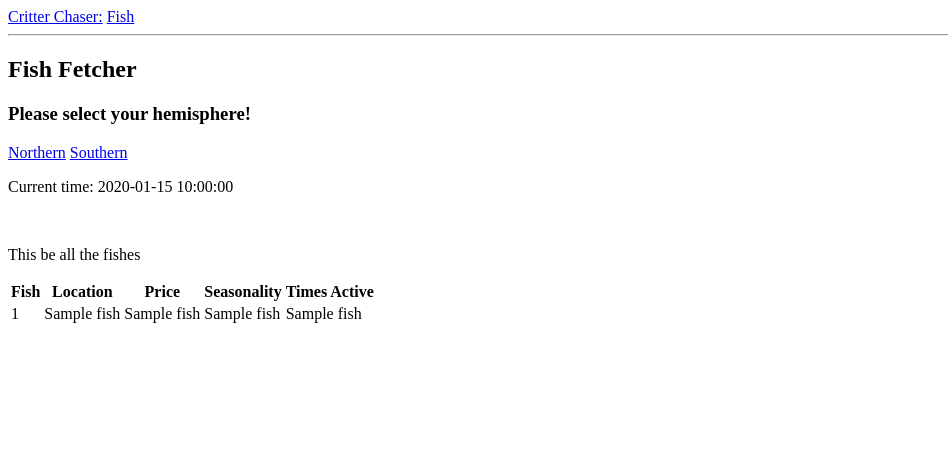
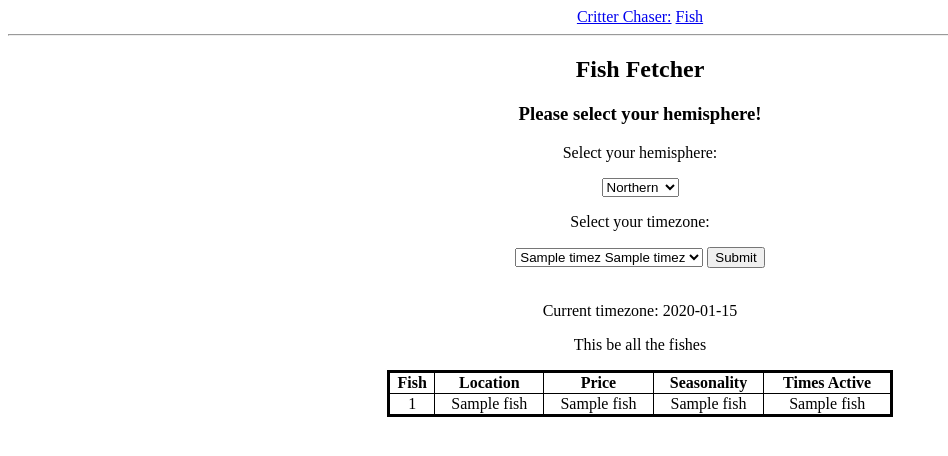
Before and after one commit to jonathanfeng/new_horizons, a Flask app: template app/templates/fish-n.html in a window 1280 px wide. Shown: the top 456 px of the page, without its empty margins (0-948 px from the left). Run offline with Flask 2, Linux system fonts and the light colour scheme; the template is opened without the code that fills it: most values are stand-ins (such as "Sample title", 1, 10 or a date in 2020).

Commit message:
major upgrades

```diff
--- a/app/routes.py
+++ b/app/routes.py
@@ -1,9 +1,12 @@
-from flask import render_template
+from flask import render_template, request
 from app import app
 from app.bin.find_fish import main as fishes
+from app.bin.get_tz import get_timezones
+import pytz
 
 from datetime import datetime
 
+tz = ''
 
 @app.route('/')
 @app.route('/index')
@@ -12,15 +15,14 @@ def index():
 
 @app.route('/fish')
 def fish():
-    return render_template('fish.html')
+    return render_template('fish.html', timezones = get_timezones())
 
-@app.route('/fish/n')
-def fish_n():
-    fish_list = fishes('n')
-    current_time = datetime.now()
-    return render_template('fish-n.html', fish_list=fish_list, current_time=current_time)
-
-@app.route('/fish/s')
-def fish_s():
-    fish_list = fishes('s')
-    return render_template('fish-n.html', fish_list = fish_list)
+@app.route('/fish/', methods=['GET', 'POST'])
+def selected_fish():
+    if request.method == 'POST':
+        hemisphere = request.form.get('hemisphere', None)
+        timezone = request.form.get('timezone', None)
+        if hemisphere != None and timezone != None:
+            fish_list = fishes(hemisphere, timezone)
+            return render_template('fish-n.html', hemisphere=hemisphere, timezones = get_timezones(), timezone=timezone, fish_list = fish_list)
+        return render_template('fish.html', timezones = get_timezones(), hemisphere=hemisphere, timezone=timezone)
--- /dev/null
+++ b/app/static/main.css
@@ -0,0 +1,38 @@
+head {
+    text-align: center;
+}
+
+body {
+    text-align: center;
+}
+
+.colorme {
+height: 25px;
+}
+
+.centered {
+    margin: auto;
+    width: 40%;
+}
+
+.centered2 {
+    margin: auto;
+    width: 90%;
+}
+
+.thick-border {
+    border: 3px solid black;
+    border-collapse: collapse;
+}
+
+.button {
+    background-color: black;
+    color: white;
+    margin: 15px;
+    padding: 10px;
+}
+
+th, td {
+    border: 1px solid black;
+    border-collapse: collapse;
+}
--- a/app/templates/base.html
+++ b/app/templates/base.html
@@ -3,6 +3,8 @@
 <meta charset="UTF-8">
 
 <meta name="viewport" content="width=device-width, initial-scale=1">
+
+<link rel="stylesheet" type="text/css" href="{{url_for('static', filename='main.css')}}">
 
 <html>
     <head>
--- a/app/templates/fish-n.html
+++ b/app/templates/fish-n.html
@@ -3,10 +3,9 @@
 {% extends "fish.html" %}
 
 {% block fishtable %}
-    <p>Current time: {{current_time}}</p>
-    <br>
+    <p>Current timezone: {{timezone}}</p>
     <p>This be all the fishes</p>
-    <table>
+    <table class="centered thick-border">
         <tr>
             <th>Fish</th>
             <th>Location</th>
--- a/app/templates/fish.html
+++ b/app/templates/fish.html
@@ -5,6 +5,20 @@
 {% block content %}
         <h2>Fish Fetcher</h2>
         <h3>Please select your hemisphere!</h3>
-        <p><a href="{{url_for('fish_n')}}">Northern</a> <a href="{{url_for('fish_s')}}">Southern</a></p>
+        <p>Select your hemisphere:</p>
+        <form id="form1" action="/fish/" method="POST" enctype="multipart/form-data">
+            <select id="mySelect" name = "hemisphere">
+                <option value="northern">Northern</option>
+                <option value="southern">Southern</option>
+            </select>
+            <p>Select your timezone:</p>
+            <select id="mySelect" name = "timezone">
+                {% for timez in timezones %}
+                    <option value="{{timez[0]}}">{{timez[1] + ' ' + timez[2]}}</option>
+                {% endfor %}
+            </select>
+            <input type="submit" value="Submit">
+        </form>
+        <br>
         {% block fishtable %} {% endblock %}
 {% endblock %}
```
Also changed, not shown: 4 other files.
